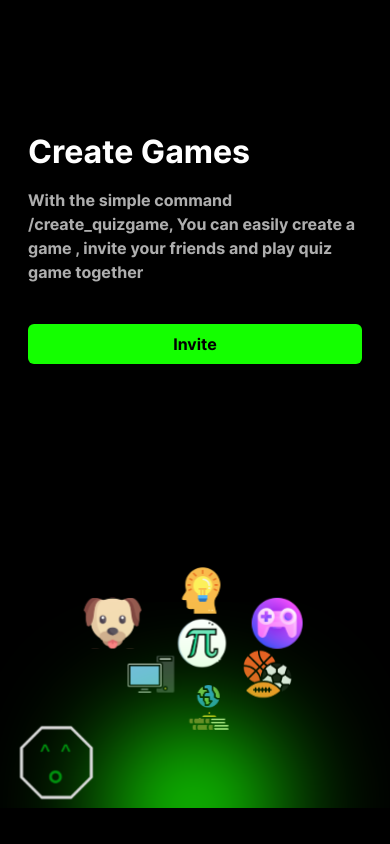
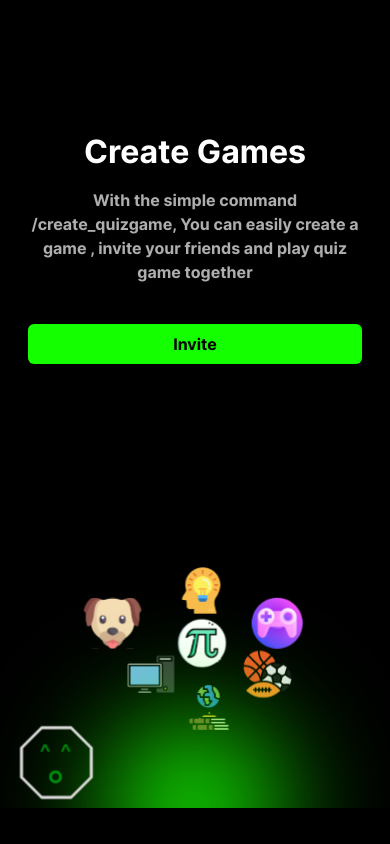
Before and after one commit to KHLALA-Gh/RandomBot-Website, a Next.js app: page / in a window 390 px wide. Shown: the part 1260-2104 px from the top of the page. Built offline with nearby package versions, Linux system fonts and the light colour scheme.

Commit message:
fix : website going out of screen < 300px

```diff
--- a/app/page.tsx
+++ b/app/page.tsx
@@ -115,11 +115,13 @@ const Page = () => {
             <h1 className="sm:text-[48px] text-[32px] text-black text-center">
               Make your Discord server more fun
             </h1>
-            <Invite>
-              <MainBtn className="!bg-black !text-main translate-x-[-50%] ms-[50%] mt-10">
-                Invite
-              </MainBtn>
-            </Invite>
+            <div className="overflow-hidden">
+              <Invite>
+                <MainBtn className="!bg-black !text-main translate-x-[-50%] ms-[50%] mt-10">
+                  Invite
+                </MainBtn>
+              </Invite>
+            </div>
           </div>
         </div>
         <footer className="bg-black">
--- a/components/feature/index.tsx
+++ b/components/feature/index.tsx
@@ -25,8 +25,10 @@ export default function Feature({
   const arr: JSX.Element[] = [
     <div key={0} className="md:p-16 p-7 flex items-center w-full">
       <div className="w-full">
-        <h1 className="text-[32px]">{title}</h1>
-        <p className="text-sleep mt-3">{description}</p>
+        <h1 className="text-[32px] text-center lg:text-left">{title}</h1>
+        <p className="text-sleep mt-3 text-center lg:text-left">
+          {description}
+        </p>
         {(!buttonType || buttonType === "Main") && (
           <Link href={buttonLink || "/invite"} className="mt-10">
             <MainBtn className="mt-10 lg:w-auto w-full">
```
